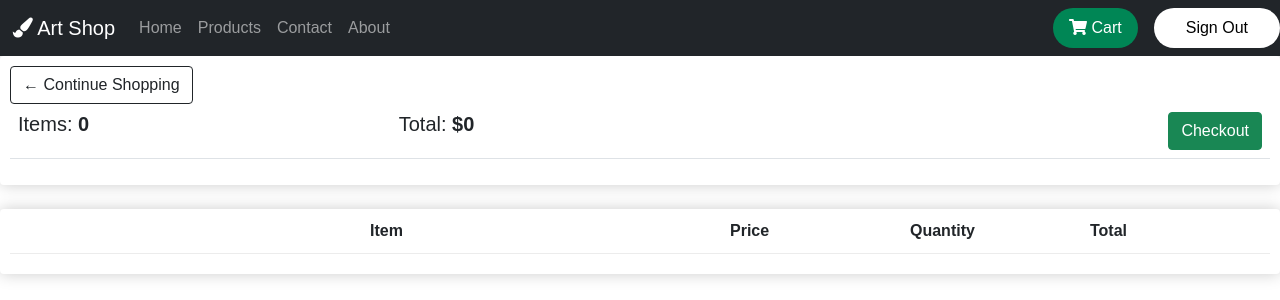
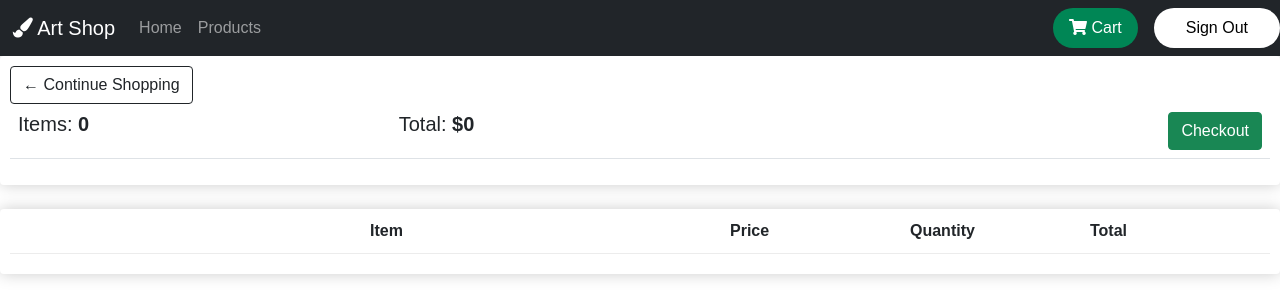
Before and after one commit to artyom-mankevich/4sem-python-labs, a Django app: page /cart/ in a window 1280 px wide. Shown: the top 300 px of the page. Run offline with Django 3.2, Linux system fonts and the light colour scheme; the visitor is signed in with stand-in values (Sample User, id 1); data comes from the database, SQL or seed files in the repository; data that the repository does not hold is empty.

Commit message:
Moved csrf creation script to the bottom of the body, removed unused links in navbar and made cart link visible to unlogged users in base.html

```diff
--- a/lab3/store/templates/store/base.html
+++ b/lab3/store/templates/store/base.html
@@ -8,27 +8,6 @@
           integrity="sha384-KyZXEAg3QhqLMpG8r+8fhAXLRk2vvoC2f3B09zVXn8CA5QIVfZOJ3BCsw2P0p/We" crossorigin="anonymous">
     <link rel="stylesheet" type="text/css" href="{% static 'store/lib/fontawesome/css/all.min.css' %}">
     <link rel="stylesheet" type="text/css" href="{% static 'store/css/store.css' %}">
-    <script type="text/javascript">
-        let user = '{{ request.user }}'
-
-        function getCookie(name) {
-            let cookieValue = null;
-            if (document.cookie && document.cookie !== '') {
-                const cookies = document.cookie.split(';');
-                for (let i = 0; i < cookies.length; i++) {
-                    const cookie = cookies[i].trim();
-                    // Does this cookie string begin with the name we want?
-                    if (cookie.substring(0, name.length + 1) === (name + '=')) {
-                        cookieValue = decodeURIComponent(cookie.substring(name.length + 1));
-                        break;
-                    }
-                }
-            }
-            return cookieValue;
-        }
-
-        const csrftoken = getCookie('csrftoken');
-    </script>
 </head>
 <body>
 <header class="container-fluid">
@@ -47,21 +26,13 @@
                 <li class="nav-item">
                     <a class="nav-link" href="{% url 'store:products' %}">Products</a>
                 </li>
-                <li class="nav-item">
-                    <a class="nav-link">Contact</a>
-                </li>
-                <li class="nav-item">
-                    <a class="nav-link">About</a>
-                </li>
             </ul>
             <ul class="navbar-nav">
-                {% if user.is_authenticated %}
-                    <li class="nav-item">
-                        <a id="cartLink" class="nav-link" href="{% url 'store:cart' %}">
-                            <i class="fas fa-shopping-cart"></i> Cart
-                        </a>
-                    </li>
-                {% endif %}
+                <li class="nav-item">
+                    <a id="cartLink" class="nav-link" href="{% url 'store:cart' %}">
+                        <i class="fas fa-shopping-cart"></i> Cart
+                    </a>
+                </li>
                 <li class="nav-item">
                     {% if user.is_authenticated %}
                         <a id="logLink" class="nav-link"
@@ -91,5 +62,26 @@
         integrity="sha384-+YQ4JLhjyBLPDQt//I+STsc9iw4uQqACwlvpslubQzn4u2UU2UFM80nGisd026JF"
         crossorigin="anonymous"></script>
 <script type="text/javascript" src="{% static 'store/js/cart.js' %}"></script>
+<script type="text/javascript">
+        let user = '{{ request.user }}'
+
+        function getCookie(name) {
+            let cookieValue = null;
+            if (document.cookie && document.cookie !== '') {
+                const cookies = document.cookie.split(';');
+                for (let i = 0; i < cookies.length; i++) {
+                    const cookie = cookies[i].trim();
+                    // Does this cookie string begin with the name we want?
+                    if (cookie.substring(0, name.length + 1) === (name + '=')) {
+                        cookieValue = decodeURIComponent(cookie.substring(name.length + 1));
+                        break;
+                    }
+                }
+            }
+            return cookieValue;
+        }
+
+        const csrftoken = getCookie('csrftoken');
+    </script>
 </body>
 </html>
```
